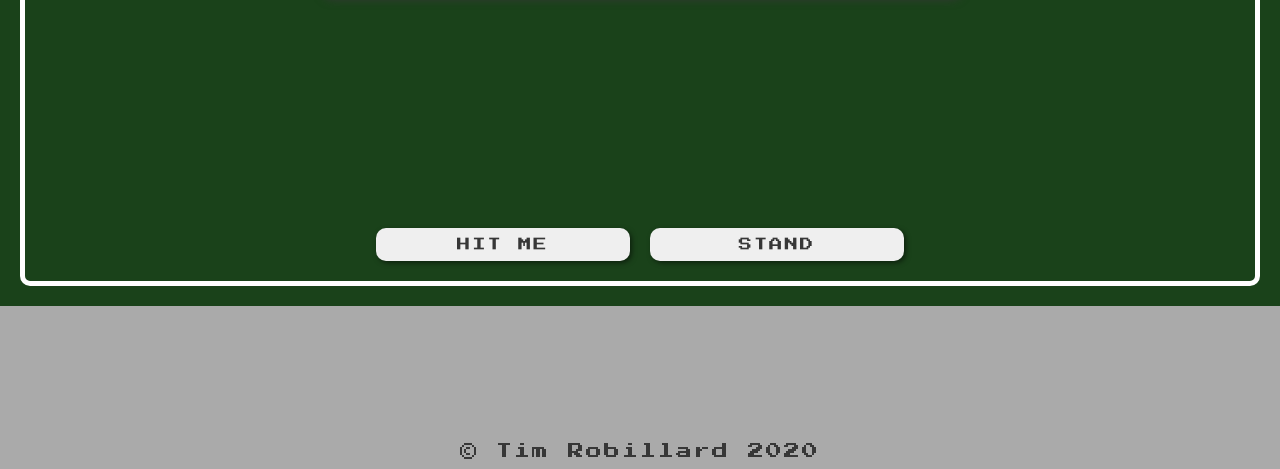
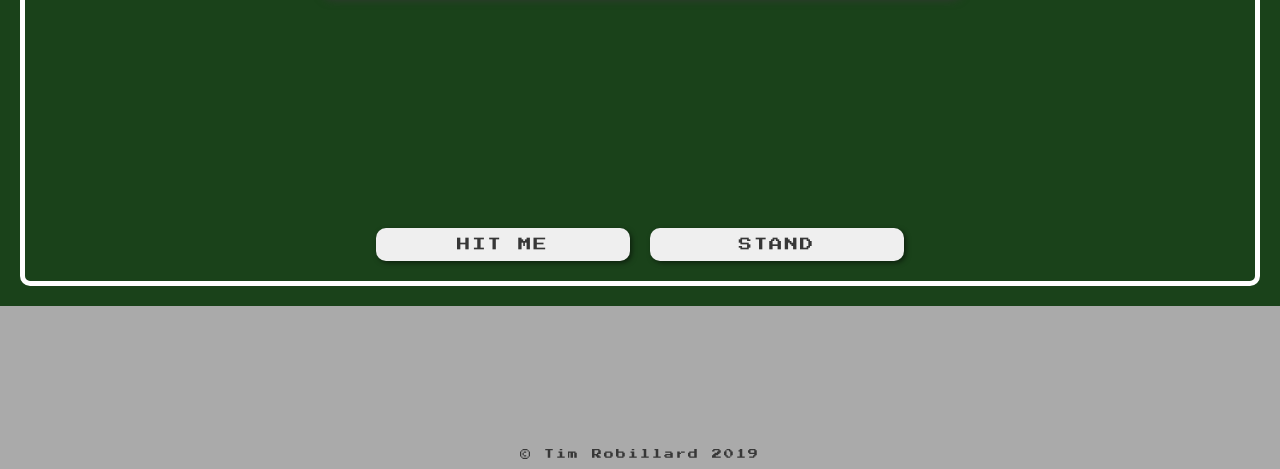
Before and after one commit to Albatrooss/black-jack, a plain HTML site: page index.html in a window 1280 px wide. Shown: the part 331-800 px from the top of the page. Drawn offline with nearby package versions, Linux system fonts and the light colour scheme.

Commit message:
shrunked footer font

```diff
--- a/bjstyle.css
+++ b/bjstyle.css
@@ -185,4 +185,5 @@ button {
 p {
 text-align: center;
 margin: 10px;
+font-size: 10px;
 }
--- a/index.html
+++ b/index.html
@@ -44,7 +44,7 @@
       <h1 class="messageText"></h1>
       <button class="newGameBtn" onclick="NewGame()">NEW GAME</button>
     </div>
-    <div><p>&copy; Tim Robillard 2020</p></div>
+    <div><p>&copy; Tim Robillard 2019</p></div>
     <script
       src="https://code.jquery.com/jquery-3.4.1.js"
       integrity="sha256-WpOohJOqMqqyKL9FccASB9O0KwACQJpFTUBLTYOVvVU="
```
